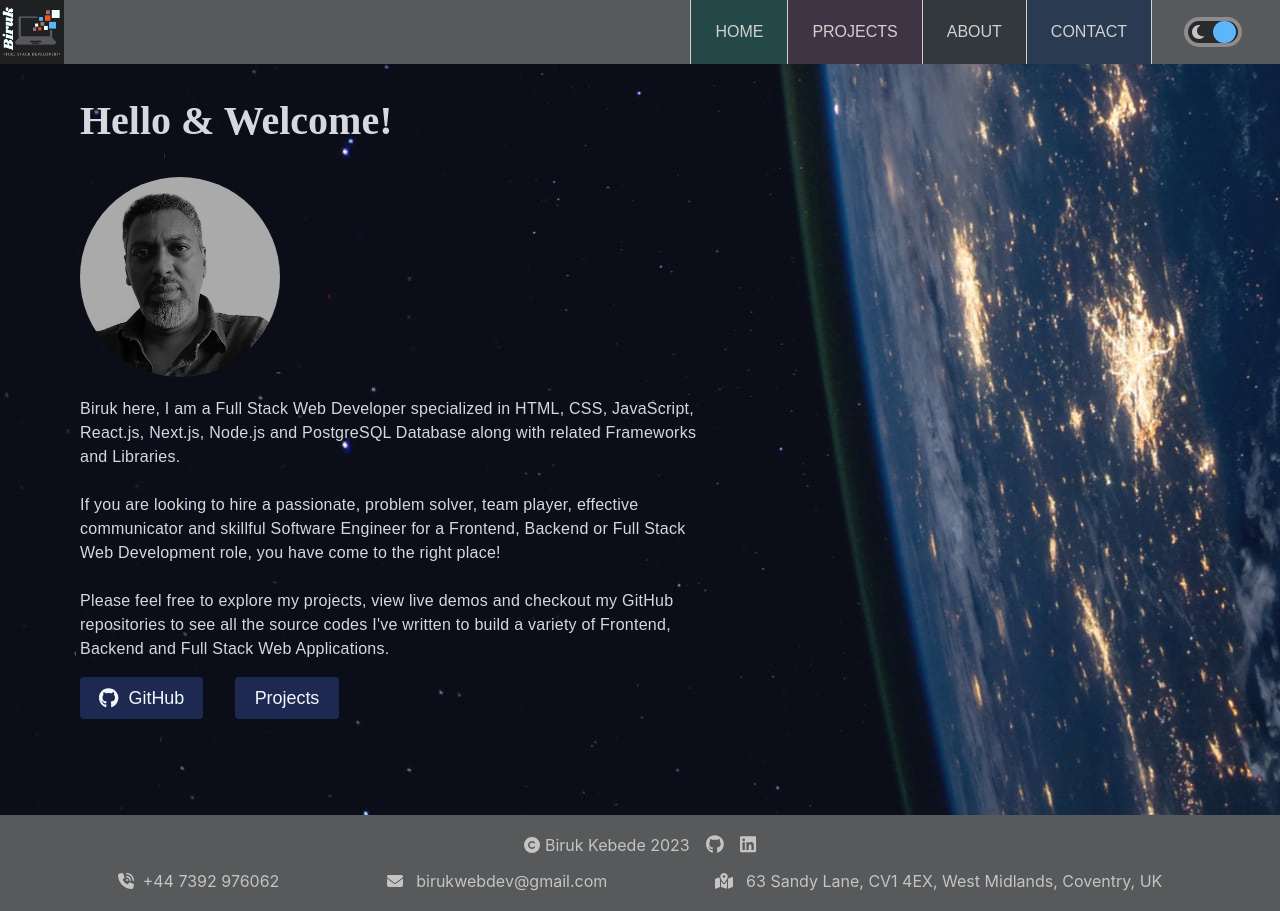
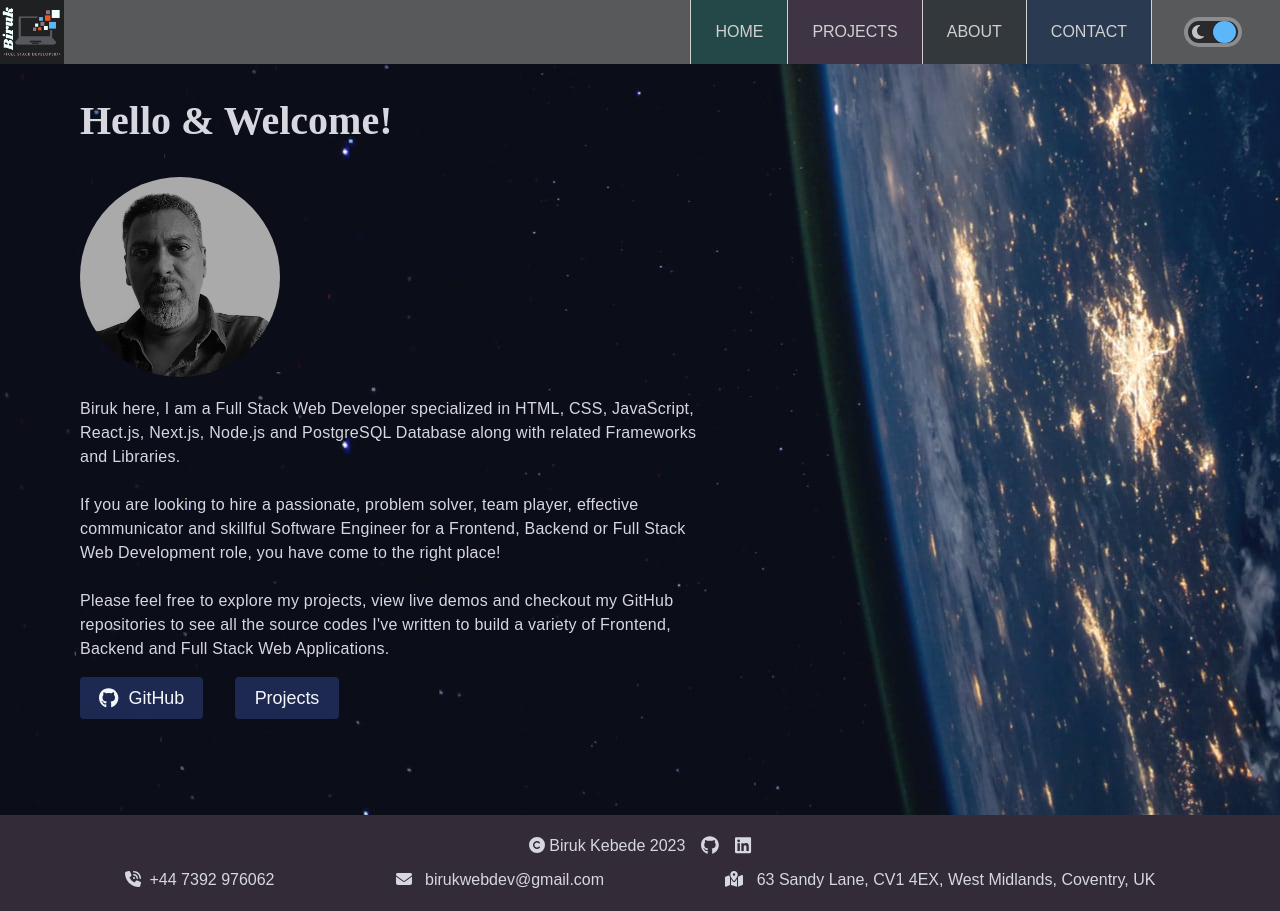
Before and after one commit to Know-Thyself/next-portfolio, a Next.js app: page / in a window 1280 px wide. Built offline with nearby package versions, Linux system fonts and the light colour scheme; no server answers; the database is empty.

Commit message:
footer background

```diff
--- a/styles/footer.module.css
+++ b/styles/footer.module.css
@@ -4,14 +4,14 @@
   left: 0;
   bottom: 0;
   height: 12rem;
-  background-color: var(--header-background);
-  /* background-color: var(--complementary-bg); */
-  color: var(--secondary-text-color);
+  font-family: var(--secondary-font-family);
+  background-color: var(--complementary-bg);
+  /* background-color: var(--contact-link-bg); */
+  color: var(--primary-text-color);
   display: flex;
   flex-direction: column;
   justify-content: center;
   align-items: center;
-  /* padding: 1rem 0; */
 }
 
 .contact-info {
--- a/styles/globals.css
+++ b/styles/globals.css
@@ -146,6 +146,7 @@ font-family: 'Source Sans Pro', sans-serif;
 [data-theme='dark'] {
 	--header-background: #626364;
 	--header-background: #58595a;
+	--footer-background: black;
 	--home-link-bg: #3d325d;
 	--home-link-bg: #333366;
 	--projects-link-bg: #342B38;
```
